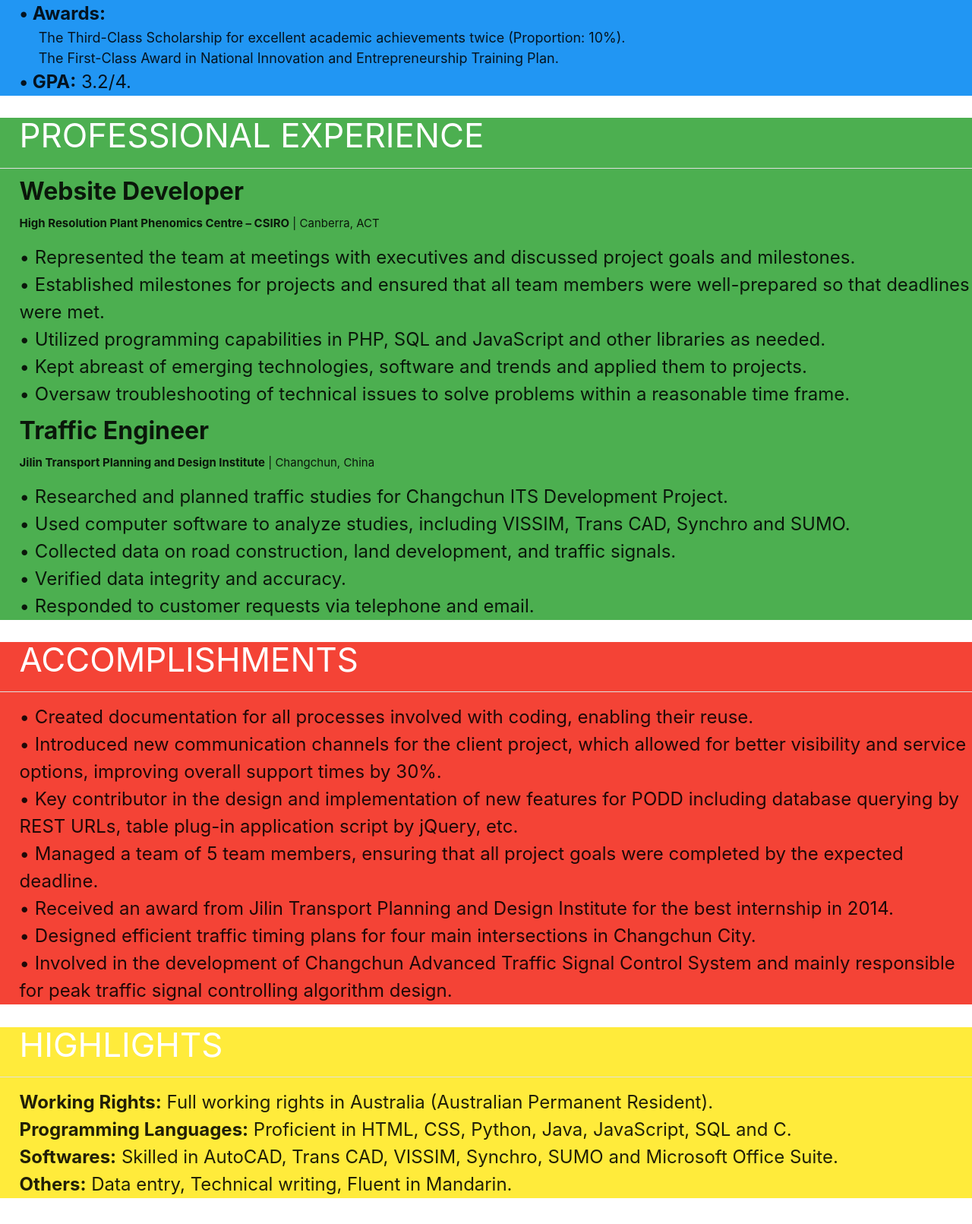
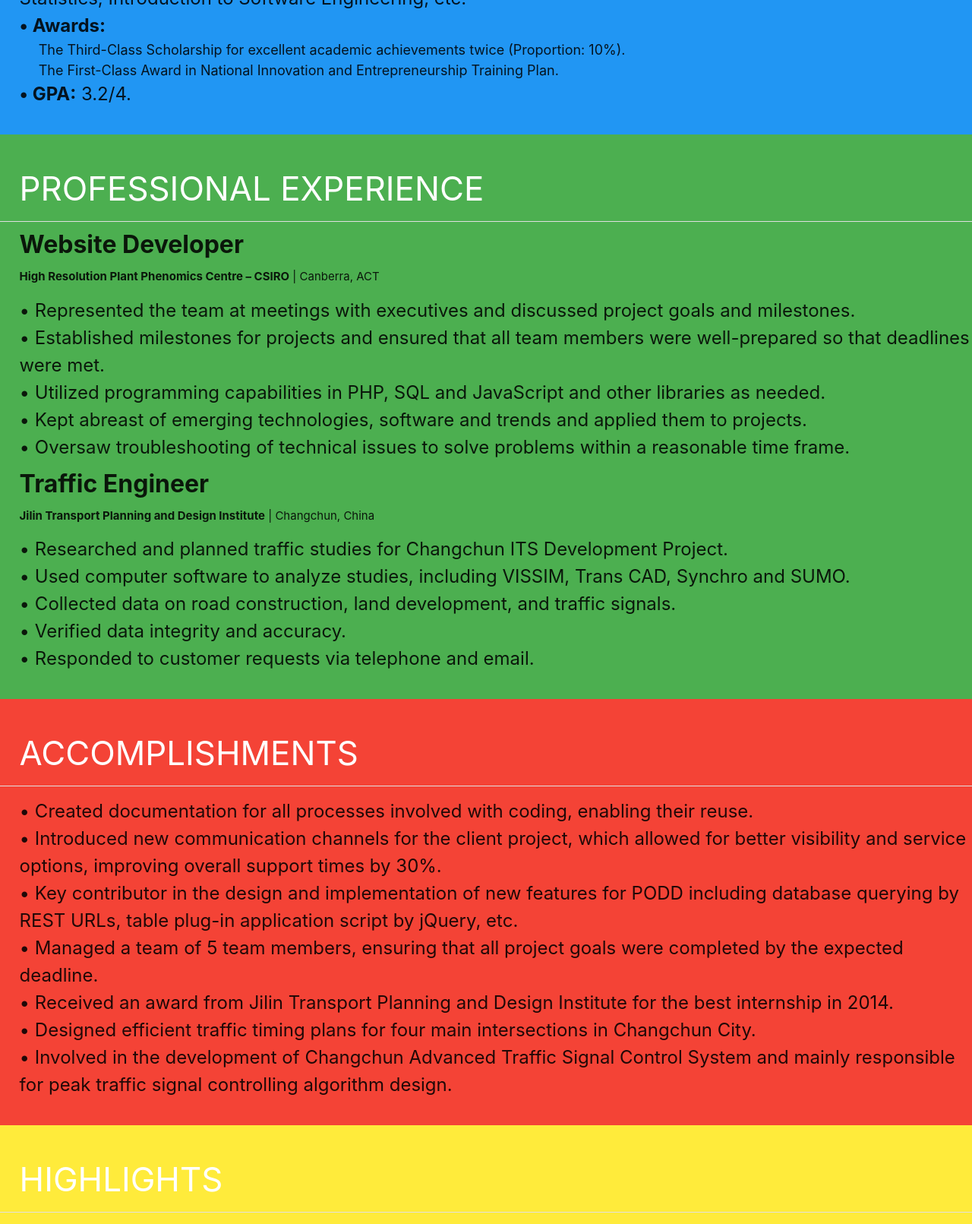
Before and after one commit to Louleo/leosite, a plain HTML site: page index.html in a window 1280 px wide. Shown: the part 538-2149 px from the top of the page at 76% size. Drawn offline with nearby package versions, Linux system fonts and the light colour scheme.

Commit message:
index.html slightly modified and add reading notes html

```diff
--- a/index.html
+++ b/index.html
@@ -18,12 +18,13 @@
        <li><a href="index.html#education">Education</a></li>
        <li><a href="index.html#professional">Professional Experience</a></li>
        <li><a href="index.html#accomplishments">Accomplishments</a></li>
+       <li> <a href="reading_notes.html">Notes</a> </li>
      </ul>
    </div>
  </nav>
 
- <div id="education"class="blue">
-   <h3 style="margin-left: 2%;" class="white-text">EDUCATION</h3>
+ <div id="education"class="blue" style="margin-top: -2.5%; margin-bottom:-1.5%;">
+   <h3 style="margin-left: 2%;" class="white-text"><br>EDUCATION</h3>
    <div class="divider"></div>
    <div>
      <h5 style="margin-left: 2%;"><font size="6"><b>Master of Computing</b> |</font> Software Engineering and Professional Computing</h5>
@@ -56,10 +57,11 @@
        </li>
      </ul>
    </div>
+   <br>
  </div>
 
- <div id="professional"class="green">
-   <h3 style="margin-left: 2%;" class="white-text">PROFESSIONAL EXPERIENCE</h3>
+ <div id="professional" class="green" style="margin-top: -2.5%; margin-bottom:-1.5%;">
+   <h3 style="margin-left: 2%;" class="white-text"><br>PROFESSIONAL EXPERIENCE</h3>
    <div class="divider"></div>
    <div>
      <h5 style="margin-left: 2%;"><font size="6"><b>Website Developer</b></font></h5>
@@ -103,11 +105,11 @@
        </li>
      </ul>
    </div>
-
+   <br>
  </div>
 
-<div id="accomplishments"class="red">
-   <h3 style="margin-left: 2%;" class="white-text">ACCOMPLISHMENTS</h3>
+ <div id="accomplishments"class="red" style="margin-top: -2.5%; margin-bottom:-1.5%;">
+   <h3 style="margin-left: 2%;" class="white-text"><br>ACCOMPLISHMENTS</h3>
    <div class="divider"></div>
    <div>
      <ul style="list-style-type:circle">
@@ -134,10 +136,11 @@
        </li>
      </ul>
    </div>
+   <br>
  </div>
 
-<div id="highlights" class="yellow">
-    <h3 style="margin-left: 2%" class="white-text">HIGHLIGHTS</h3>
+ <div id="highlights" class="yellow" style="margin-top: -2.5%; margin-bottom:-1.5%;">
+    <h3 style="margin-left: 2%" class="white-text"><br>HIGHLIGHTS</h3>
     <div class="divider"></div>
     <div>
       <ul>
@@ -155,6 +158,7 @@
         </li>
       </ul>
     </div>
+    <br>
 </div>
 
 
```
Also changed, not shown: reading_notes.html (added, +15 -0 lines).
